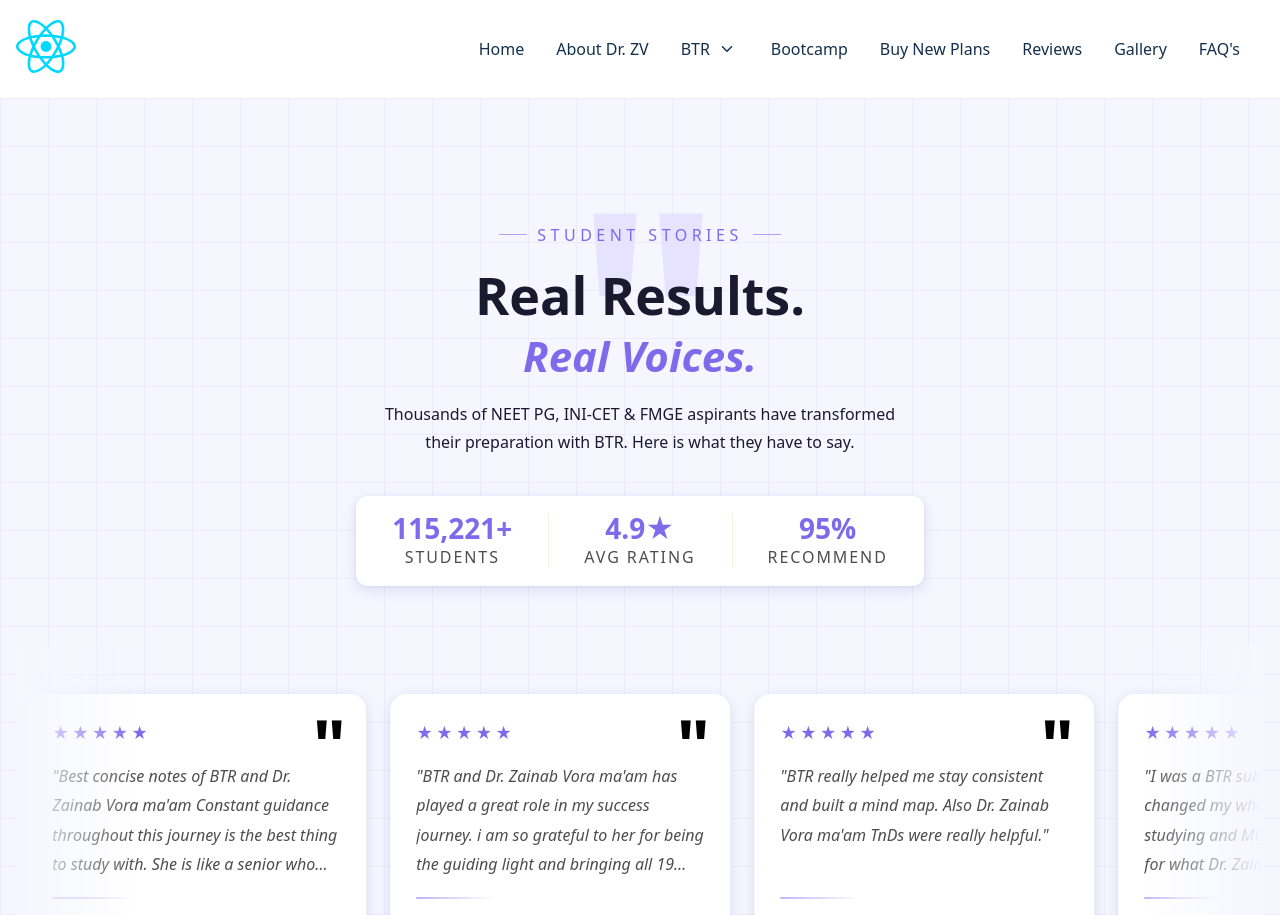
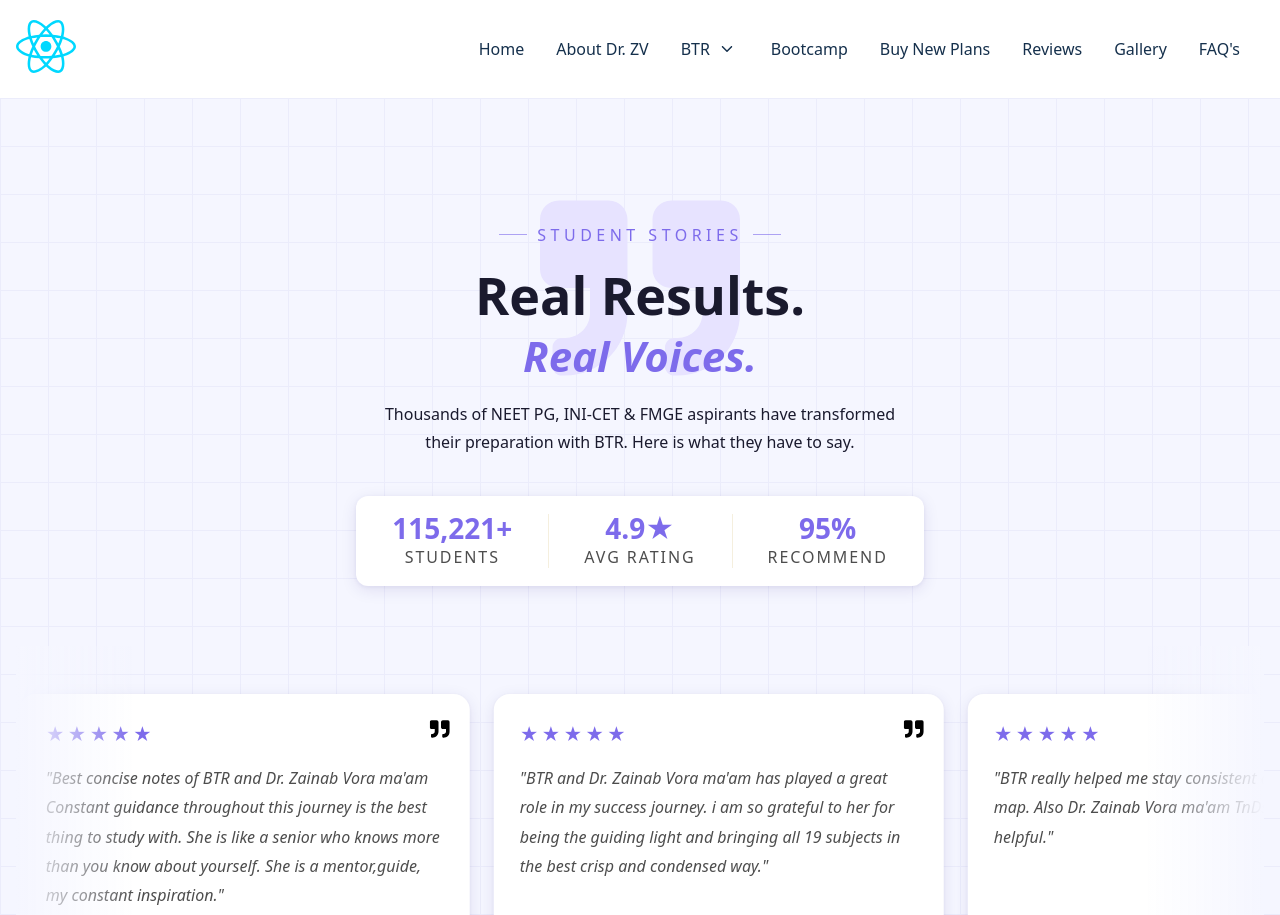
Before and after one commit to VikasChauhanBD/core-btr, a React (Vite) app: page /reviews in a window 1280 px wide. Shown: the top 915 px of the page. Built offline with nearby package versions, Linux system fonts and the light colour scheme; a web font is replaced by a local one.

Commit message:
review text issue resolved

```diff
--- a/src/components/studentReviews/StudentReviews.css
+++ b/src/components/studentReviews/StudentReviews.css
@@ -28,10 +28,10 @@
 
 .reviews-hero-bg-quote {
   position: absolute;
-  top: 20px;
+  top: 50px;
   left: 50%;
   transform: translateX(-50%);
-  font-size: 320px;
+  font-size: 200px;
   font-weight: 900;
   color: #e7e3ff;
   line-height: 1;
@@ -191,7 +191,7 @@
   display: flex;
   flex-direction: column;
   gap: 18px;
-  width: 340px;
+  width: 450px;
   flex-shrink: 0;
   transition:
     transform 0.3s ease,
@@ -225,9 +225,9 @@
 
 .review-card-quote-mark {
   position: absolute;
-  top: 14px;
+  top: 25px;
   right: 20px;
-  font-size: 72px;
+  font-size: 20px;
   font-weight: 900;
   color: #000;
   line-height: 1;
@@ -242,7 +242,7 @@
 
 .review-card-stars span {
   color: #7d6beb;
-  font-size: 16px;
+  font-size: 18px;
 }
 
 .review-card-text {
@@ -251,10 +251,10 @@
   color: #4d4d4d;
   font-style: italic;
   flex: 1;
-  display: -webkit-box;
+  /* display: -webkit-box;
   -webkit-line-clamp: 4;
   -webkit-box-orient: vertical;
-  overflow: hidden;
+  overflow: hidden; */
 }
 
 .review-card-divider {
@@ -383,7 +383,7 @@
   }
 
   .review-card {
-    width: 280px;
+    width: 350px;
   }
 
   .reviews-cta-btn {
--- a/src/components/studentReviews/StudentReviews.jsx
+++ b/src/components/studentReviews/StudentReviews.jsx
@@ -1,5 +1,6 @@
 import React from "react";
 import "./StudentReviews.css";
+import { FaQuoteRight } from "react-icons/fa";
 import { NavLink } from "react-router-dom";
 import DrShrutiRawat from "../../assets/studentsImages/Dr-Shruti-Rawat.png";
 import DrSnehaRani from "../../assets/studentsImages/Dr-Sneha-Rani.png";
@@ -157,7 +158,7 @@ function ReviewCard({ t }) {
   return (
     <div className="review-card">
       <span className="review-card-quote-mark" aria-hidden="true">
-        "
+        <FaQuoteRight />
       </span>
       <StarRating count={t.stars} />
       <p className="review-card-text">"{t.feedback}"</p>
@@ -180,7 +181,7 @@ function StudentReviews() {
     <div className="reviews-page">
       <header className="reviews-hero">
         <div className="reviews-hero-bg-quote" aria-hidden="true">
-          "
+          <FaQuoteRight />
         </div>
 
         <div className="reviews-eyebrow">
```
